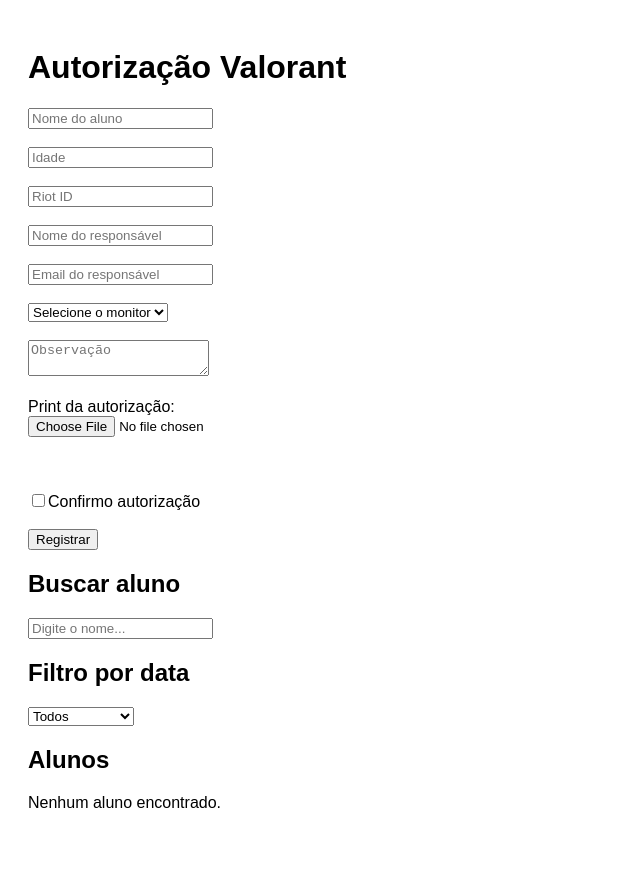
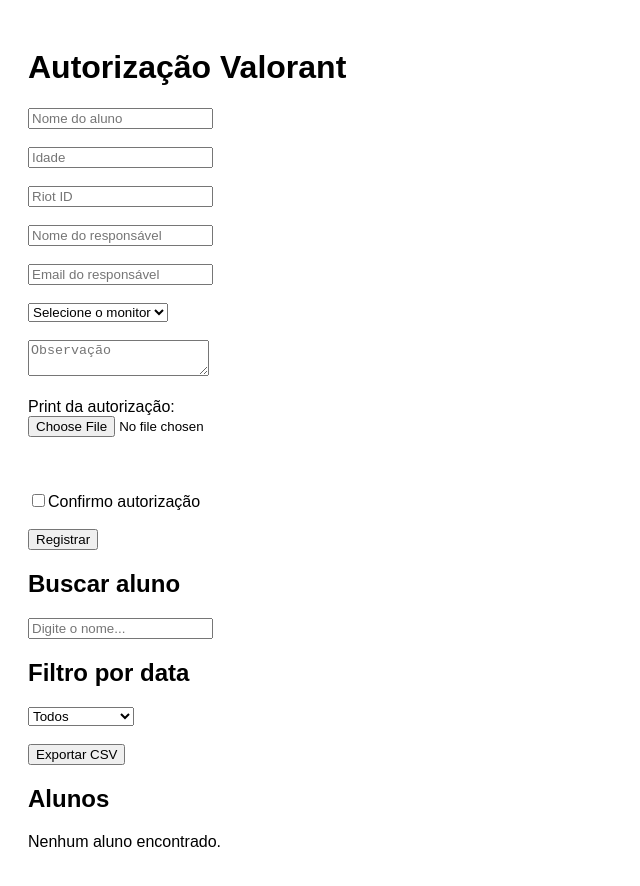
Before and after one commit to markfelps/ValidacaoValorant, a React (Create React App) app: page / in a window 1280 px wide. Shown: the top 886 px of the page, without its empty margins (0-640 px from the left). Before the commit the page ends 856 px from the top, so only its background shows below. Built offline with nearby package versions, Linux system fonts and the light colour scheme.

Commit message:
Update App.js

```diff
--- a/src/App.js
+++ b/src/App.js
@@ -21,6 +21,47 @@
   const diff = now - d;
   const days = diff / (1000 * 60 * 60 * 24);
   return days <= 7;
+}
+
+function downloadCSV(rows, filename = "alunos_valorant.csv") {
+  const headers = [
+    "Nome",
+    "Idade",
+    "RiotID",
+    "Responsavel",
+    "Email",
+    "Monitor",
+    "Data",
+    "Status",
+    "Observacao"
+  ];
+
+  const csvContent = [
+    headers.join(","),
+    ...rows.map((p) => {
+      const status = p.active ? (isExpired(p.date) ? "Expirado" : "Ativo") : "Inativo";
+      return [
+        p.name,
+        p.age,
+        p.riotId,
+        p.responsibleName,
+        p.responsibleEmail,
+        p.monitor,
+        p.date,
+        status,
+        (p.observation || "").replace(/,/g, " ")
+      ].join(",");
+    })
+  ].join("\n");
+
+  const blob = new Blob([csvContent], { type: "text/csv;charset=utf-8;" });
+  const url = URL.createObjectURL(blob);
+  const link = document.createElement("a");
+  link.href = url;
+  link.setAttribute("download", filename);
+  document.body.appendChild(link);
+  link.click();
+  document.body.removeChild(link);
 }
 
 export default function ValorantAuthorizationApp() {
@@ -60,7 +101,6 @@
   function handleFile(e) {
     const file = e.target.files[0];
     if (!file) return;
-
     const reader = new FileReader();
     reader.onloadend = () => {
       setForm((prev) => ({ ...prev, proof: reader.result }));
@@ -187,9 +227,7 @@
           <div>
             <img src={form.proof} alt="preview" style={{ width: 100 }} />
             <br />
-            <button type="button" onClick={removeProof}>
-              Remover imagem
-            </button>
+            <button type="button" onClick={removeProof}>Remover imagem</button>
           </div>
         )}
 
@@ -221,6 +259,12 @@
         <option value="week">Últimos 7 dias</option>
       </select>
 
+      <br /><br />
+
+      <button onClick={() => downloadCSV(filteredPlayers)}>
+        Exportar CSV
+      </button>
+
       <h2 style={{ marginTop: 20 }}>Alunos</h2>
 
       {filteredPlayers.length === 0 ? (
@@ -229,7 +273,6 @@
         <ul>
           {filteredPlayers.map((p, i) => {
             const expired = isExpired(p.date);
-
             return (
               <li key={i} style={{ marginBottom: 15, border: "1px solid #ccc", padding: 10 }}>
                 <strong>{p.name}</strong> ({p.age}) - {p.riotId} <br />
@@ -247,12 +290,15 @@
                 <button onClick={() => deactivatePlayer(i)} style={{ marginLeft: 10 }}>
                   Inativar
                 </button>
-                <button onClick={() => {
-                  if (window.confirm('Tem certeza que deseja remover este aluno?')) {
-                    const updated = players.filter((_, idx) => idx !== i);
-                    setPlayers(updated);
-                  }
-                }} style={{ marginLeft: 10, color: 'red' }}>
+                <button
+                  onClick={() => {
+                    if (window.confirm('Tem certeza que deseja remover este aluno?')) {
+                      const updated = players.filter((_, idx) => idx !== i);
+                      setPlayers(updated);
+                    }
+                  }}
+                  style={{ marginLeft: 10, color: 'red' }}
+                >
                   Remover
                 </button>
               </li>
```
